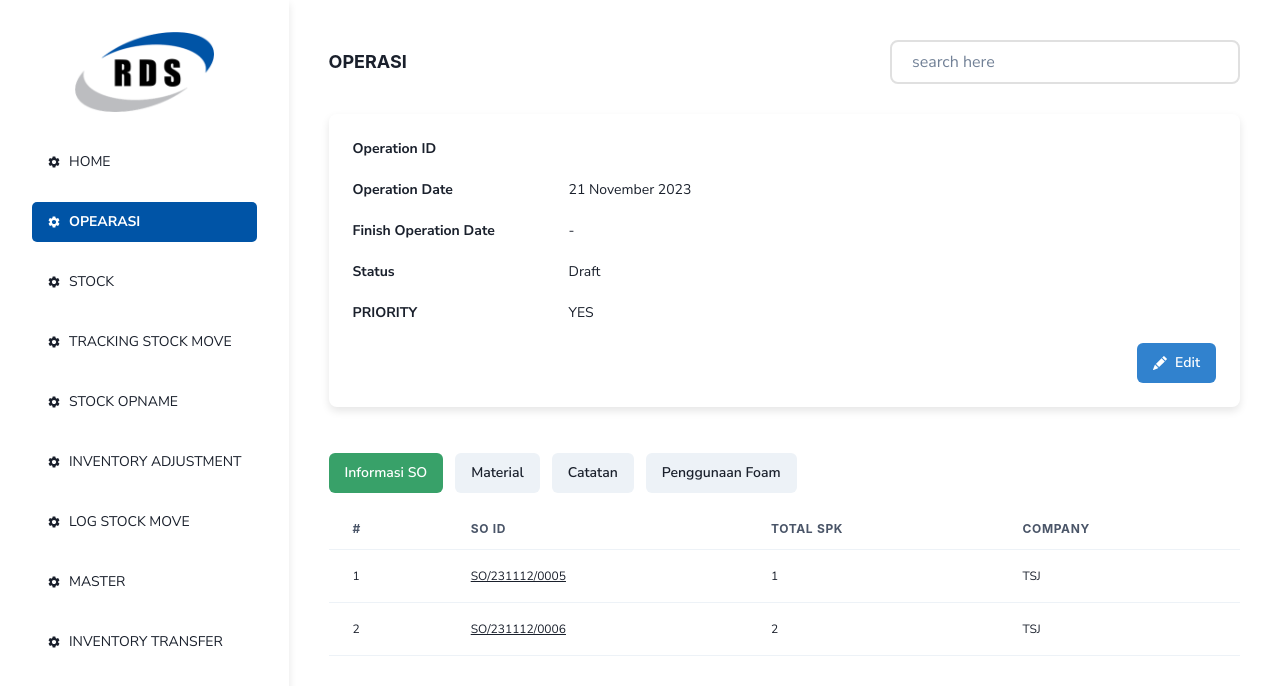
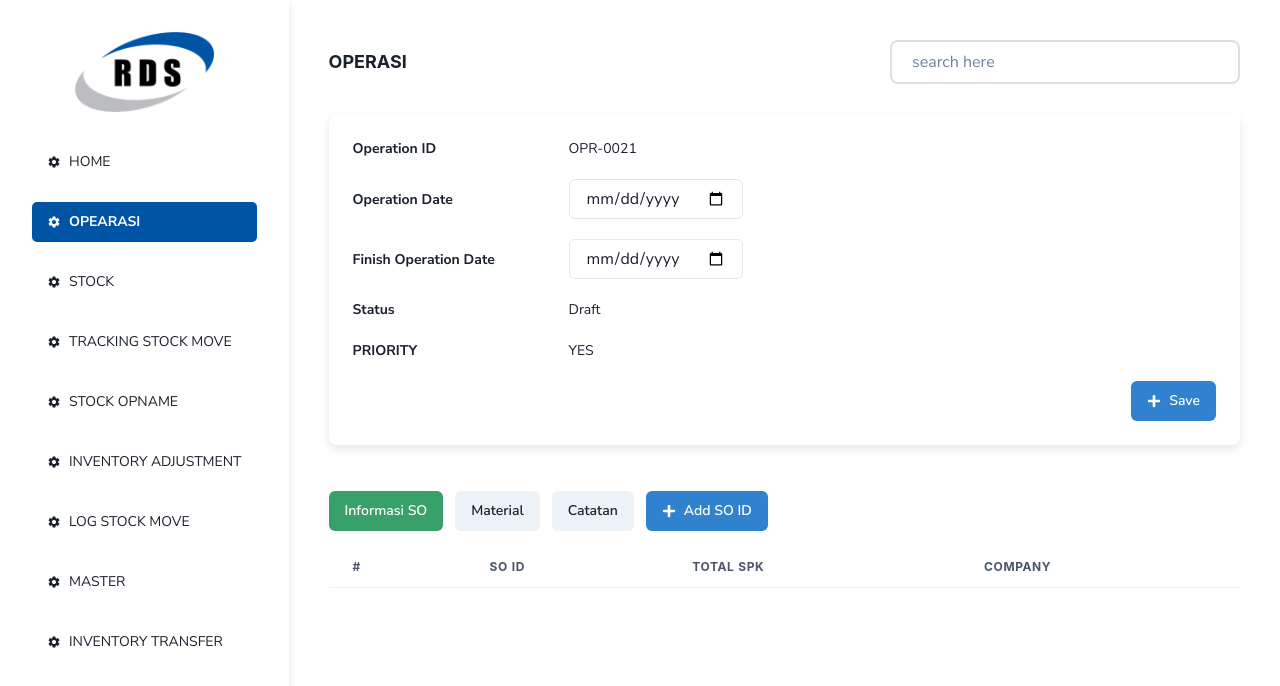
Before and after one commit to kopireng06/test-rds, a React (Vite) app: page /operation/create in a window 1280 px wide. Shown: the top 686 px of the page. Built offline with nearby package versions, Linux system fonts and the light colour scheme; the HTML template or start-up script is replaced by a standard one.

Commit message:
feat: add so page

```diff
--- a/src/App.tsx
+++ b/src/App.tsx
@@ -3,6 +3,7 @@ import Dashboard from './components/layouts/Dashboard'
 import './App.css'
 import OperationList from './components/views/OperationList'
 import SoInformation from './components/views/SoInformation'
+import CreateOperation from './components/views/CreateOperation'
 import { ChakraProvider } from '@chakra-ui/react'
 
 const router = createBrowserRouter([
@@ -10,7 +11,7 @@ const router = createBrowserRouter([
     path: '/operation/create',
     element: (
       <Dashboard>
-        <SoInformation />
+        <CreateOperation />
       </Dashboard>
     )
   },
--- /dev/null
+++ b/src/components/views/CreateOperation.tsx
@@ -0,0 +1,167 @@
+import {
+  Button,
+  Flex,
+  Icon,
+  Input,
+  Modal,
+  ModalBody,
+  ModalCloseButton,
+  ModalContent,
+  ModalFooter,
+  ModalHeader,
+  ModalOverlay,
+  Table,
+  TableContainer,
+  Text,
+  Th,
+  Thead,
+  Tr,
+  useDisclosure
+} from '@chakra-ui/react'
+import { FaPlus } from 'react-icons/fa'
+import SelectInput from '../forms/Select'
+
+const soIdOptions = Array.from(Array(8).keys()).map((val) => {
+  const id = `OPR-000${val}`
+
+  return {
+    label: id,
+    value: id
+  }
+})
+
+const productOptions = [
+  { label: 'Car', value: 'car' },
+  { label: 'Laptop', value: 'laptop' }
+]
+
+function CreateOperation() {
+  const { isOpen, onClose, onOpen } = useDisclosure()
+
+  return (
+    <Flex flexDir='column' gap={4}>
+      <Flex
+        direction='column'
+        gap={5}
+        width='100%'
+        my={30}
+        boxShadow='rgba(0, 0, 0, 0.1) 0px 4px 8px 0px'
+        p={6}
+        borderRadius={8}
+      >
+        <Flex gap={4}>
+          <Text as='span' fontSize={14} fontWeight={700} minW={200}>
+            Operation ID
+          </Text>
+          <Text as='span' fontSize={14}>
+            OPR-0021
+          </Text>
+        </Flex>
+        <Flex gap={4} alignItems='center'>
+          <Text as='span' fontSize={14} fontWeight={700} minW={200}>
+            Operation Date
+          </Text>
+          <Input w='fit-content' type='date' />
+        </Flex>
+        <Flex gap={4} alignItems='center'>
+          <Text as='span' fontSize={14} fontWeight={700} minW={200}>
+            Finish Operation Date
+          </Text>
+          <Input w='fit-content' type='date' />
+        </Flex>
+        <Flex gap={4}>
+          <Text as='span' fontSize={14} fontWeight={700} minW={200}>
+            Status
+          </Text>
+          <Text as='span' fontSize={14}>
+            Draft
+          </Text>
+        </Flex>
+        <Flex gap={4}>
+          <Text as='span' fontSize={14} fontWeight={700} minW={200}>
+            PRIORITY
+          </Text>
+          <Text as='span' fontSize={14}>
+            YES
+          </Text>
+        </Flex>
+        <Button w='fit-content' alignSelf='flex-end' colorScheme='blue' fontSize={14}>
+          <Icon as={FaPlus} mr={2} />
+          Save
+        </Button>
+      </Flex>
+      <Flex gap={3}>
+        <Button fontSize={14} colorScheme='green'>
+          Informasi SO
+        </Button>
+        <Button fontSize={14}>Material</Button>
+        <Button fontSize={14}>Catatan</Button>
+        <Button w='fit-content' alignSelf='flex-end' colorScheme='blue' fontSize={14} onClick={onOpen}>
+          <Icon as={FaPlus} mr={2} />
+          Add SO ID
+        </Button>
+      </Flex>
+      <TableContainer>
+        <Table variant='simple'>
+          <Thead>
+            <Tr>
+              <Th>#</Th>
+              <Th>SO ID</Th>
+              <Th>TOTAL SPK</Th>
+              <Th>COMPANY</Th>
+            </Tr>
+          </Thead>
+        </Table>
+      </TableContainer>
+      <Modal isOpen={isOpen} onClose={onClose}>
+        <ModalOverlay />
+        <ModalContent w={700} maxW='none'>
+          <ModalHeader>ADD SO ID</ModalHeader>
+          <ModalCloseButton />
+          <ModalBody display='flex' flexDirection='column' gap={4}>
+            <Flex gap={4} alignItems='center'>
+              <Text as='span' fontWeight={700} minW={200}>
+                Operation ID
+              </Text>
+              <SelectInput options={soIdOptions} />
+              <Button colorScheme='blue' onClick={onClose} flexShrink={0} fontSize={14}>
+                <Icon as={FaPlus} mr={2} /> ADD SO ROW
+              </Button>
+            </Flex>
+            <Flex gap={4} alignItems='center'>
+              <Text as='span' fontWeight={700} minW={200}>
+                Product
+              </Text>
+              <SelectInput options={soIdOptions} />
+            </Flex>
+            <Flex gap={4} alignItems='center'>
+              <Text as='span' fontWeight={700} minW={200}>
+                Dimention
+              </Text>
+              <Text>3x4</Text>
+            </Flex>
+            <Flex gap={4} alignItems='center'>
+              <Text as='span' fontWeight={700} minW={200}>
+                Demand
+              </Text>
+              <Text>100</Text>
+            </Flex>
+            <Flex gap={4} alignItems='center'>
+              <Text as='span' fontWeight={700} minW={200}>
+                Company
+              </Text>
+              <Text>RDS</Text>
+            </Flex>
+          </ModalBody>
+          <ModalFooter>
+            <Button colorScheme='blue' onClick={onClose}>
+              Save
+            </Button>
+          </ModalFooter>
+        </ModalContent>
+      </Modal>
+    </Flex>
+  )
+}
+
+export default CreateOperation
--- a/src/components/views/OperationList.tsx
+++ b/src/components/views/OperationList.tsx
@@ -113,7 +113,16 @@ function OperationList() {
         p={6}
         borderRadius={8}
       >
-        <Button display='flex' gap={2} alignItems='center' fontSize={13} colorScheme='blue' w='fit-content'>
+        <Button
+          as={Link}
+          to='/operation/create'
+          display='flex'
+          gap={2}
+          alignItems='center'
+          fontSize={13}
+          colorScheme='blue'
+          w='fit-content'
+        >
           <FiPlus /> Create New Operation
         </Button>
         <TableContainer>
```
